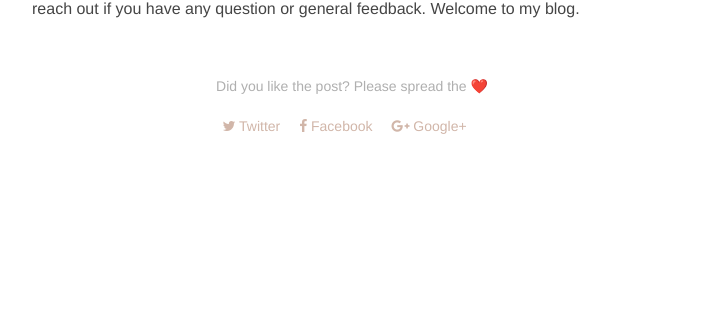
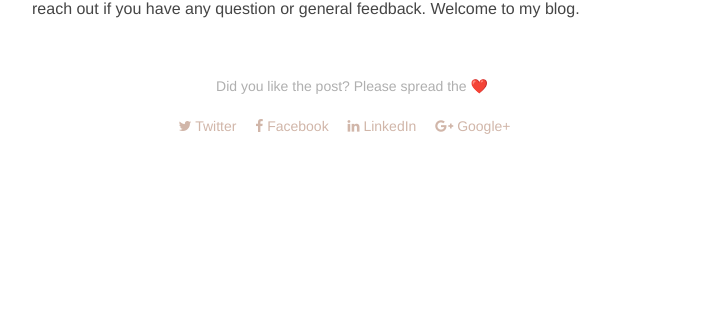
Before and after one commit to steffendsommer/steffendsommer.github.io, a Jekyll site: the page built from _posts/2015-02-21-we-are-live.md, in a window 1280 px wide. Shown: the part 743-1052 px from the top of the page, without its empty margins (288-991 px from the left). Built offline with Jekyll 4.4.1, drawn with Linux system fonts in a browser that asks for light colours; nearby versions of some CDN libraries; comment, search, counter and statistics services are not loaded.

Commit message:
Add LinkedIn as a place to share

```diff
--- a/_includes/share.html
+++ b/_includes/share.html
@@ -3,6 +3,7 @@
     <ul class="share-info">
         <li><a href="https://twitter.com/intent/tweet?text={{ page.title }}&url={{ site.url }}{{ page.url }}&via={{ site.twitter.username }}&related={{ site.twitter.username }}" rel="nofollow" target="_blank" title="Share on Twitter"><i class="fa fa-twitter" aria-hidden="true"></i> Twitter</a></li>
         <li><a href="https://facebook.com/sharer.php?u={{ site.url }}{{ page.url }}" rel="nofollow" target="_blank" title="Share on Facebook"><i class="fa fa-facebook" aria-hidden="true"></i> Facebook</a></li>
+        <li><a href="http://www.linkedin.com/shareArticle?mini=true&url={{ site.url }}{{ page.url }}&title={{ page.title }}&summary={{ page.summary }}&source={{ site.url }}" rel="nofollow" target="_blank" title="Share on LinkedIn"><i class="fa fa-linkedin" aria-hidden="true"></i> LinkedIn</a></li>
         <li><a href="https://plus.google.com/share?url={{ site.url }}{{ page.url }}" rel="nofollow" target="_blank" title="Share on Google+"><i class="fa fa-google-plus" aria-hidden="true"></i> Google+</a></li>
     </ul>
 </div>
```
